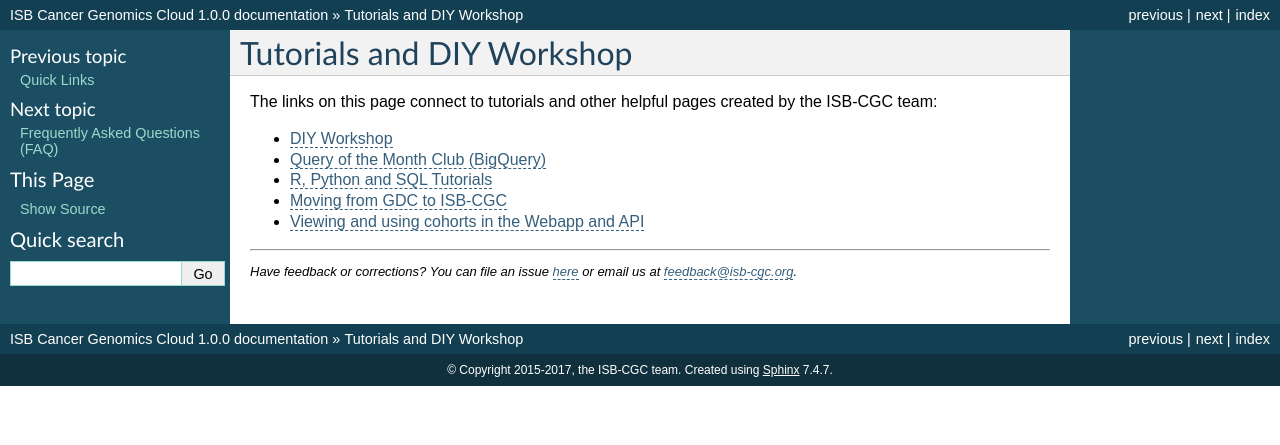
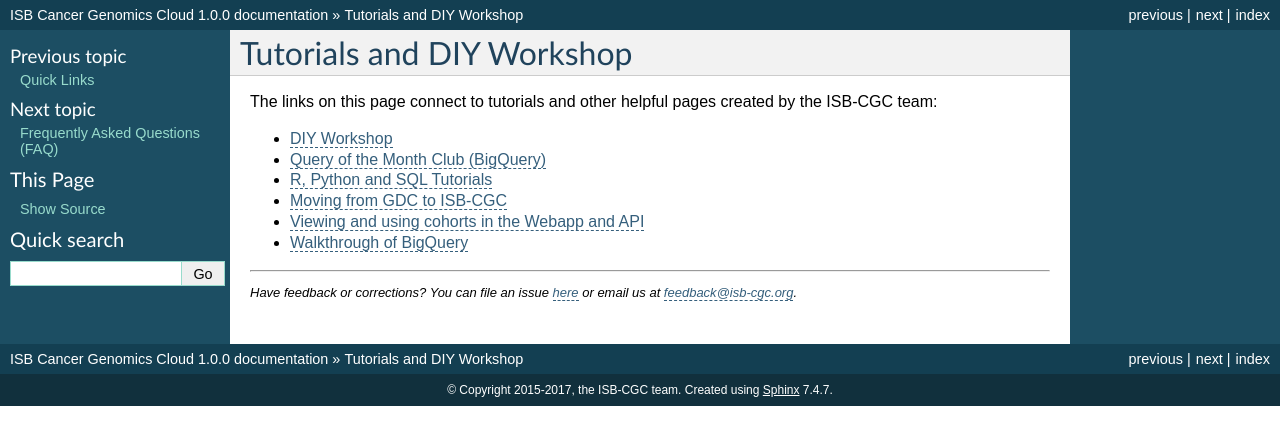
Before and after one commit to isb-cgc/readthedocs, a Sphinx documentation site: the page built from docs/source/sections/TutorialsAndDIYWorkshop.rst, in a window 1280 px wide. Shown: the top 445 px of the page. Built offline with Sphinx 7.4.7, drawn with Linux system fonts in a browser that asks for light colours; pages that are not in the unit, such as notebooks, are missing from menus.

Commit message:
added Bigquery walkthrough link

```diff
--- a/docs/source/sections/TutorialsAndDIYWorkshop.rst
+++ b/docs/source/sections/TutorialsAndDIYWorkshop.rst
@@ -9,3 +9,4 @@
 * `R, Python and SQL Tutorials <progapi/Tutorials.html>`__
 * `Moving from GDC to ISB-CGC <GDCTutorials/FromGDCtoISBCGC.html>`__
 * `Viewing and using cohorts in the Webapp and API <webapp/ViewingCohorts.html>`__
+* `Walkthrough of BigQuery <bigqueryGUI/WalkthroughOfGoogleBigQuery.html>`__
```
